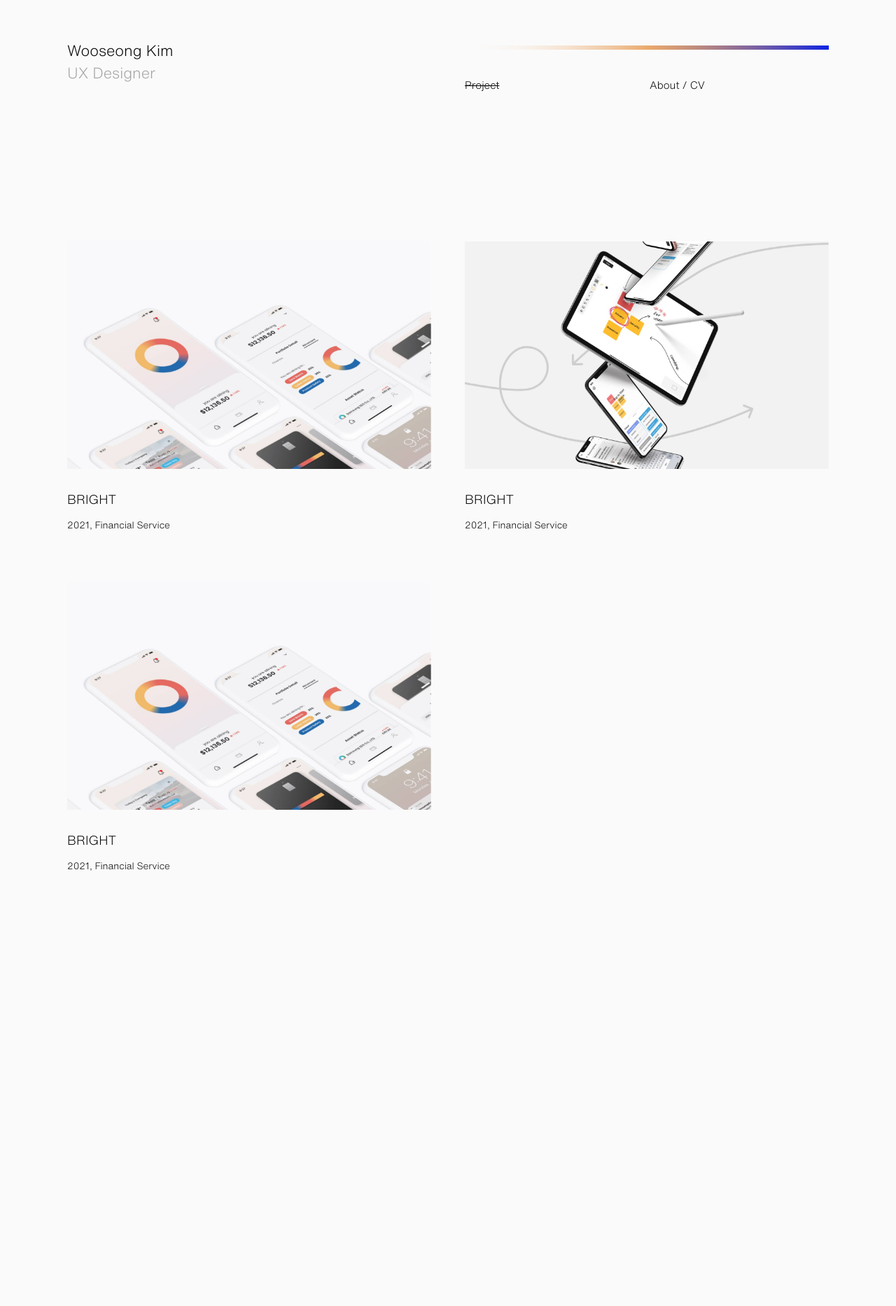
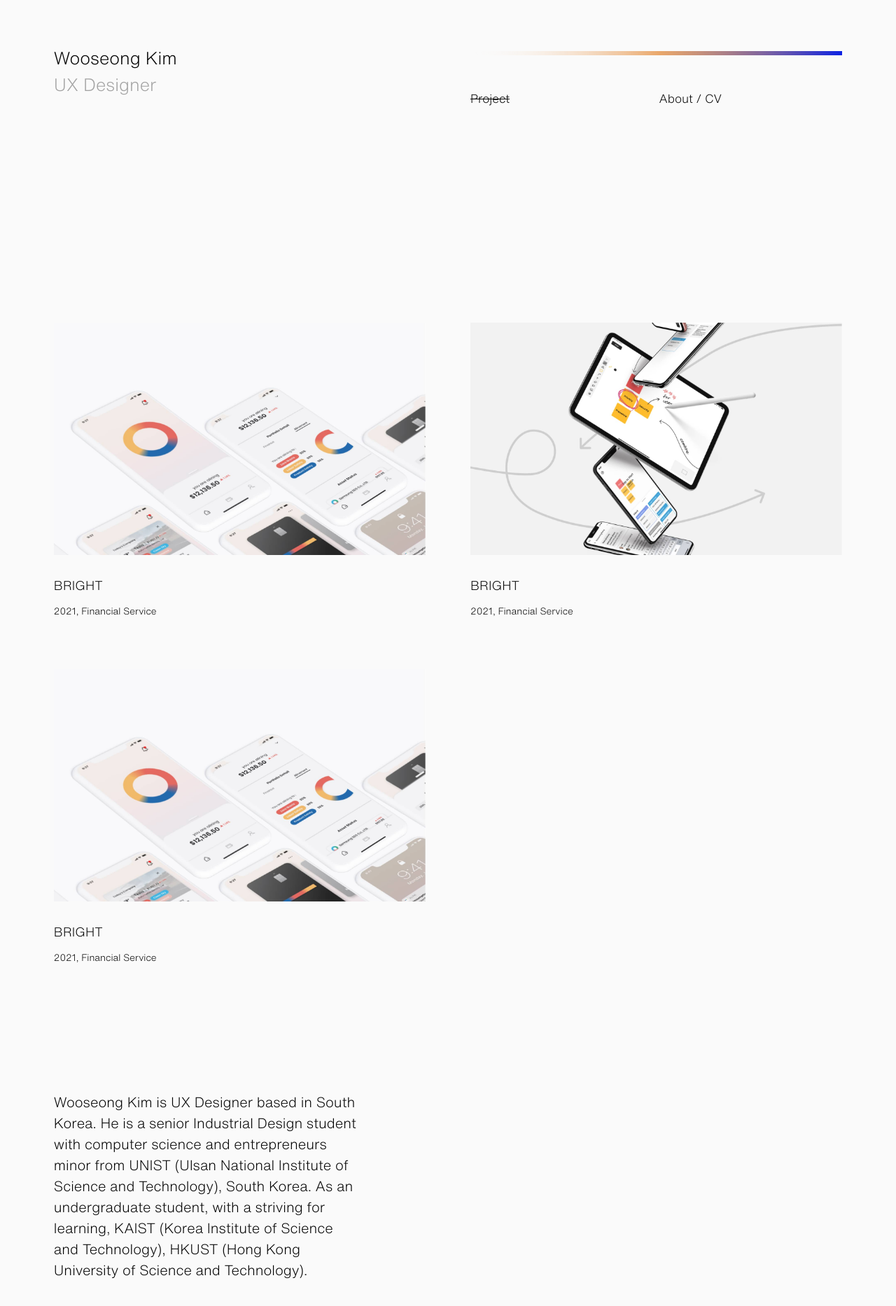
Before and after one commit to kylewskim/kylewskim.github.io, a React (Create React App) app: page / in a window 1280 px wide. Shown: the top 1866 px of the page at 70% size. Before the commit the page ends 1410 px from the top, so only its background shows below. Built offline with nearby package versions, Linux system fonts and the light colour scheme.

Commit message:
margin updated

```diff
--- a/src/routes/About.js
+++ b/src/routes/About.js
@@ -6,15 +6,15 @@ import { Link } from 'react-router-dom';
 function About() {
     return (
         <div className='About'>
-            <Grid container className='grid-container' spacing={6} direction='row-reverse' justify='flex-start' alignItems='flex-start'>
+            <Grid container className='nav-grid-container' spacing={8} direction='row-reverse' justify='flex-start' alignItems='flex-start'>
                 <Grid item xs={12} sm={6}>
                     <img className="nav_bar" src={process.env.PUBLIC_URL + '/assets/Home/home_gradation.png'} alt="nav_gradation"/>
                 </Grid>
                 <Grid className='name-wooseongkim'item xs={12} sm={6}>
-                    <text> Wooseong Kim </text> <br /> <text className='ux-designer'> UX Designer </text>
+                    <text className='text-name-wooseongkim'> Wooseong Kim </text> <br /> <text className='ux-designer'> UX Designer </text>
                 </Grid>
                 <Grid item xs={12} sm={6}>
-                    <Grid container className='nav-selection' spacing={1} direction='row' justify='flex-start' alignItems='flex-start'>
+                    <Grid container className='nav-selection' id='nav-selection' spacing={1} direction='row' justify='flex-start' alignItems='flex-start'>
                         <Grid className='nav_content' item xs={6}> <Link to='/' style={{ textDecoration: 'none' , color: 'black' }}> Project </Link> </Grid>
                         <Grid className='nav_content' item xs={6}> <Link to='/About' style={{ textDecoration: 'line-through' , color: 'black' }}> About / CV </Link> </Grid>
                     </Grid>
--- a/src/routes/Home.css
+++ b/src/routes/Home.css
@@ -22,6 +22,47 @@
     .text-project-info {
         font-size : 13px !important;
     }
+
+    .nav-grid-container {
+        padding-top : 6.5em !important;
+    }
+
+    .item-grid-container {
+        padding-top : 6.5em !important;
+    }
+
+    .text-info-wooseongkim {
+        font-size : 13px;
+        line-height : 1.5em;
+    }
+
+    .nav_content {
+        font-size : 15px;
+    }
+}
+
+@media only screen and (min-width: 600px) {
+    .name-wooseongkim {
+        font-size : 25px;
+        line-height : 1.5em;
+    }
+
+    .nav-grid-container {
+        padding-top : 8em !important;
+    }
+
+    .item-grid-container {
+        padding-top : 12.5em !important;
+    }
+
+    .text-info-wooseongkim {
+        font-size : 20px;
+        line-height : 1.5em;
+    }
+
+    .nav_content {
+        font-size : 17px;
+    }
 }
 
 html {
@@ -32,22 +73,31 @@ html {
 .Home{
 }
 
-.grid-container {
-    padding-left : 7.5%;
-    padding-right : 7.5%;
-    padding-top : 6.5em !important;
+.nav-grid-container {
+    padding-left : 6%;
+    padding-right : 6%;
+    /* padding-top : 6.5em !important; */
+
+    font-family: Helvetica-Now;
+}
+
+.item-grid-container {
+    padding-left : 6%;
+    padding-right : 6%;
+
+    font-family: Helvetica-Now;
+}
+
+.info-grid-container {
+    padding-left : 6%;
+    padding-right : 6%;
 
     font-family: Helvetica-Now;
 }
 
 .nav_bar {
     width : 100%;
-    height : 0.35em;
-}
-
-.name-wooseongkim {
-    font-size : 21.5px;
-    line-height : 1.5em;
+    height : 0.4em;
 }
 
 .ux-designer {
@@ -55,10 +105,6 @@ html {
 }
 
 .nav-selection {
-}
-
-.nav_content {
-    font-size : 15px;
 }
 
 .master-image {
--- a/src/routes/Home.js
+++ b/src/routes/Home.js
@@ -6,7 +6,7 @@ import { Link } from 'react-router-dom';
 function Home() {
     return (
         <div className='Home'>
-            <Grid container className='grid-container' spacing={6} direction='row-reverse' justify='flex-start' alignItems='flex-start'>
+            <Grid container className='nav-grid-container' spacing={8} direction='row-reverse' justify='flex-start' alignItems='flex-start'>
                 <Grid item xs={12} sm={6}>
                     <img className="nav_bar" src={process.env.PUBLIC_URL + '/assets/Home/home_gradation.png'} alt="nav_gradation"/>
                 </Grid>
@@ -14,14 +14,14 @@ function Home() {
                     <text className='text-name-wooseongkim'> Wooseong Kim </text> <br /> <text className='ux-designer'> UX Designer </text>
                 </Grid>
                 <Grid item xs={12} sm={6}>
-                    <Grid container className='nav-selection' id='nav-selection' spacing={1} direction='row' justify='flex-start' alignItems='flex-start'>
+                    <Grid container className='nav-selection' spacing={1} direction='row' justify='flex-start' alignItems='flex-start'>
                         <Grid className='nav_content' item xs={6}> <Link to='/' style={{ textDecoration: 'line-through' , color: 'black' }}> Project </Link> </Grid>
                         <Grid className='nav_content' item xs={6}> <Link to='/About' style={{ textDecoration: 'none' , color: 'black' }}> About / CV </Link> </Grid>
                     </Grid>
                 </Grid>
             </Grid>
 
-            <Grid container className='grid-container' spacing={6} rowSpacing={7.5} direction='row' justify='flex-start' alignItems='flex-start' style={{marginTop: 100, marginBottom: 100}}>
+            <Grid container className='item-grid-container' spacing={8} rowSpacing={7.5} direction='row' justify='flex-start' alignItems='flex-start' style={{marginTop: 100, marginBottom: 100}}>
                     <Grid  item className='frame-item' xs={12} sm={6}>
                         <Link to='/bright' className='link-item' style={{ textDecoration: 'none' , color: 'black' }}>
                         <div>
@@ -50,6 +50,15 @@ function Home() {
                         </Link>
                     </Grid>
             </Grid>
+
+            <Grid container className='info-grid-container' spacing={8} direction='row' justify='flex-start' alignItems='flex-start' style={{marginTop: 100, marginBottom: 200}}>
+                <Grid item className='info-wooseongkim' xs={9} sm={5}>
+                    <p className='text-info-wooseongkim'>
+                    Wooseong Kim is UX Designer based in South Korea. He is a senior Industrial Design student with computer science and entrepreneurs minor from UNIST (Ulsan National Institute of Science and Technology), South Korea. As an undergraduate student, with a striving for learning, KAIST (Korea Institute of Science and Technology), HKUST (Hong Kong University of Science and Technology).
+                    </p>
+                </Grid>
+            </Grid>
+
         </div>
     )
 }
```
Also changed, not shown: src/routes/About.css (+35 -6 lines), 1 other file (tests, documents, lock files or other folders).
